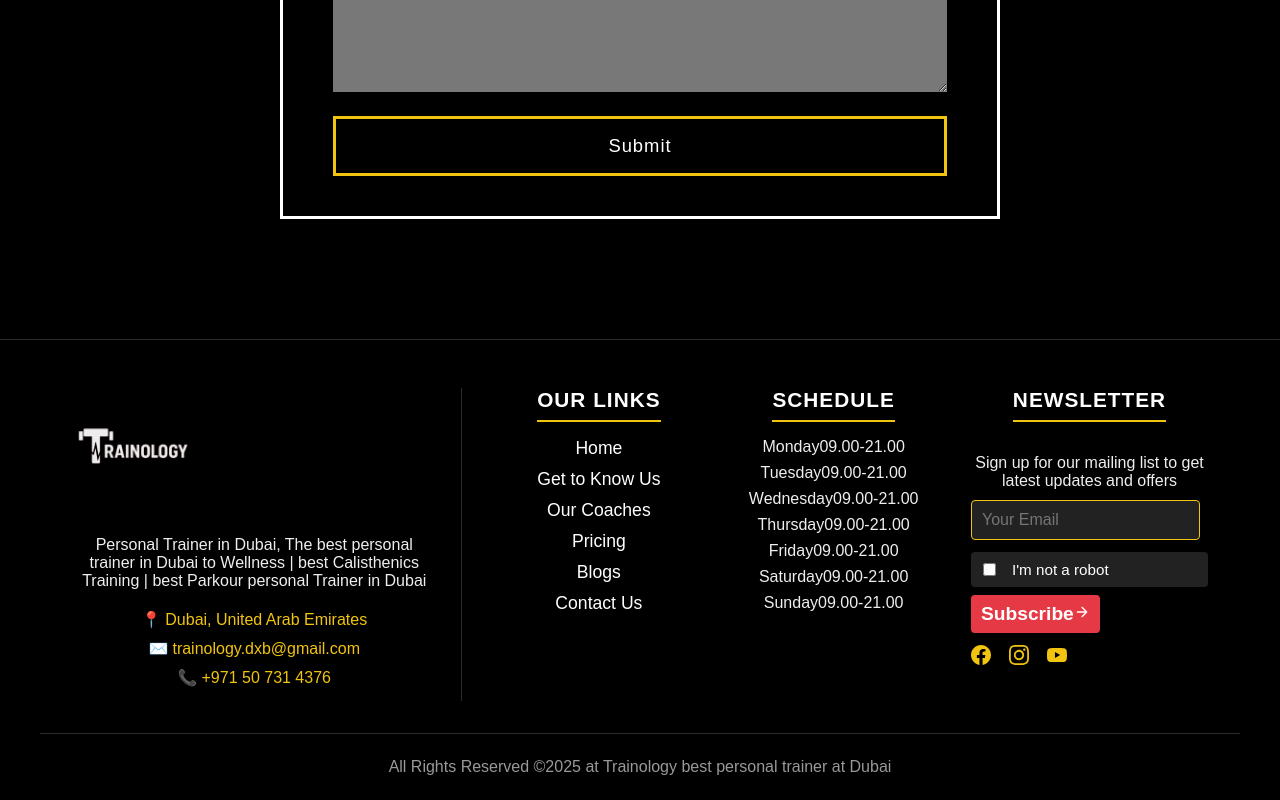
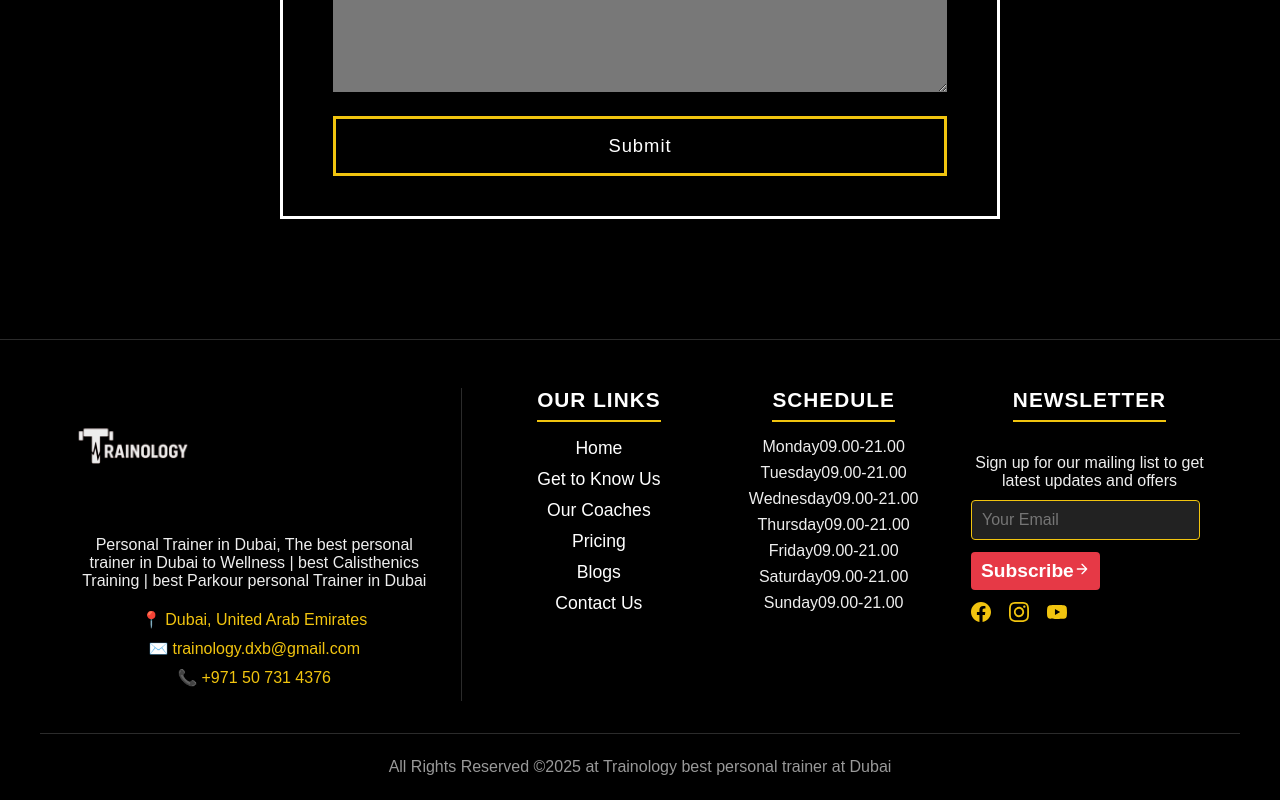
Before and after one commit to shubmohan11/trainalogy, a React (Create React App) app: page / in a window 1280 px wide. Shown: the part 9561-10361 px from the top of the page. Built offline with nearby package versions, Linux system fonts and the light colour scheme.

Commit message:
Configure EmailJS for contact form with service and template IDs

```diff
--- a/src/components/ContactForm.js
+++ b/src/components/ContactForm.js
@@ -29,13 +29,13 @@ export default function ContactForm() {
       `Preferred Times: ${values.trainingTimes || '-'}\n` +
       `Message: ${values.message || '-'}\n`;
 
-    // EmailJS configuration via env (no secrets committed)
-    const serviceId = process.env.REACT_APP_EMAILJS_SERVICE_ID;
-    const templateId = process.env.REACT_APP_EMAILJS_TEMPLATE_ID;
-    const publicKey = process.env.REACT_APP_EMAILJS_PUBLIC_KEY;
+  // EmailJS configuration
+  const serviceId = 'service_yn6omeo';
+  const templateId = 'template_3vtalm9';
+  const publicKey = 'u_ExPlJxAw8Sn16TY';
 
     try {
-      if (serviceId && templateId && publicKey) {
+      if (serviceId !== 'YOUR_SERVICE_ID' && templateId !== 'YOUR_TEMPLATE_ID') {
         await emailjs.send(
           serviceId,
           templateId,
--- a/src/components/Footer.js
+++ b/src/components/Footer.js
@@ -60,10 +60,6 @@ export default function Footer(){
           <p>Sign up for our mailing list to get latest updates and offers</p>
           <form onSubmit={(e) => e.preventDefault()}>
             <input type="email" placeholder="Your Email" required />
-            <div className="footer-captcha">
-              <input type="checkbox" id="captcha" required />
-              <label htmlFor="captcha">I'm not a robot</label>
-            </div>
             <button className="footer-submit" type="submit">
               <span>Subscribe</span>
               <svg width="16" height="16" viewBox="0 0 24 24" fill="none">
```
